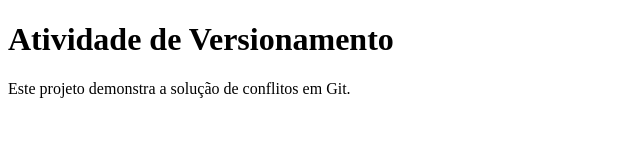
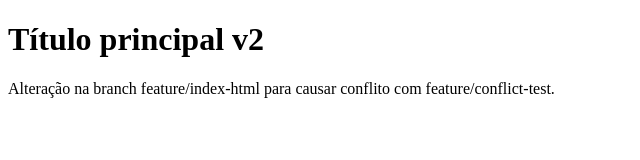
Before and after one commit to BlakeKonrad8/senai-atividade-versionamento, a plain HTML site: page index.html in a window 1280 px wide. Shown: the whole page, without its empty margins (0-640 px from the left). Drawn offline with Linux system fonts and the light colour scheme.

Commit message:
test: alterar h1 em feature/index-html para causar conflito

```diff
--- a/index.html
+++ b/index.html
@@ -6,7 +6,7 @@
     <title>ATIVIDADE DE VERSIONAMENTO</title>
   </head>
   <body>
-    <h1>Atividade de Versionamento</h1>
-    <p>Este projeto demonstra a solução de conflitos em Git.</p>
+    <h1>Título principal v2</h1>
+    <p>Alteração na branch feature/index-html para causar conflito com feature/conflict-test.</p>
   </body>
 </html>
```
